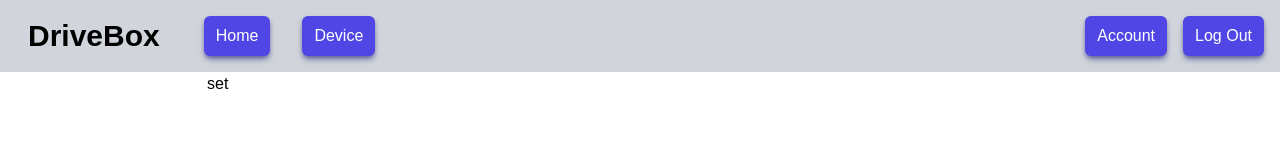
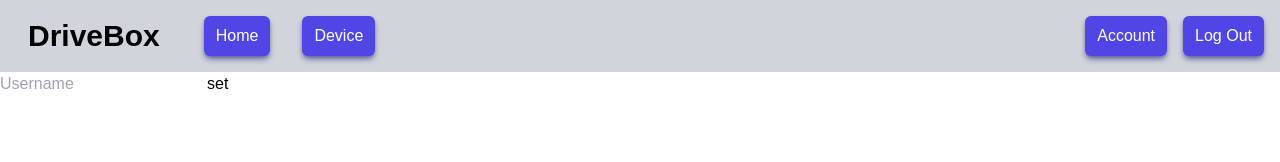
Before and after one commit to ITISEnricoFermi/DriveBox-WebApp, a React (Create React App) app: page /account in a window 1280 px wide. Shown: the top 162 px of the page. Built offline with nearby package versions, Linux system fonts and the light colour scheme; no server answers; sample sign-in values are in the browser's storage.

Commit message:
Add some TODO

```diff
--- a/src/pages/Account.jsx
+++ b/src/pages/Account.jsx
@@ -14,10 +14,11 @@ const Account = () => {
       console.log(error);
     }
   };
+  //TODO: add style and profile image
   return (
     <div>
       <form onSubmit={handleUpdate}>
-        <input onChange={(e) => setDisplayName(e.target.value)} type="text" />
+        <input placeholder="Username" onChange={(e) => setDisplayName(e.target.value)} type="text" />
         <button>set</button>
       </form>
     </div>
```
